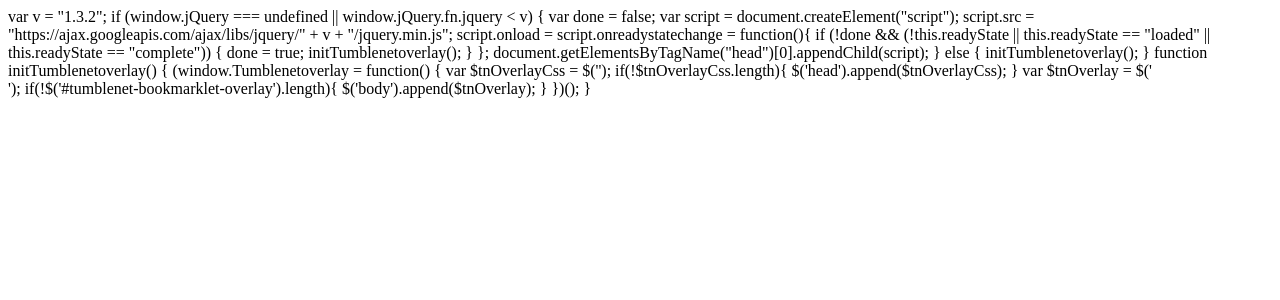
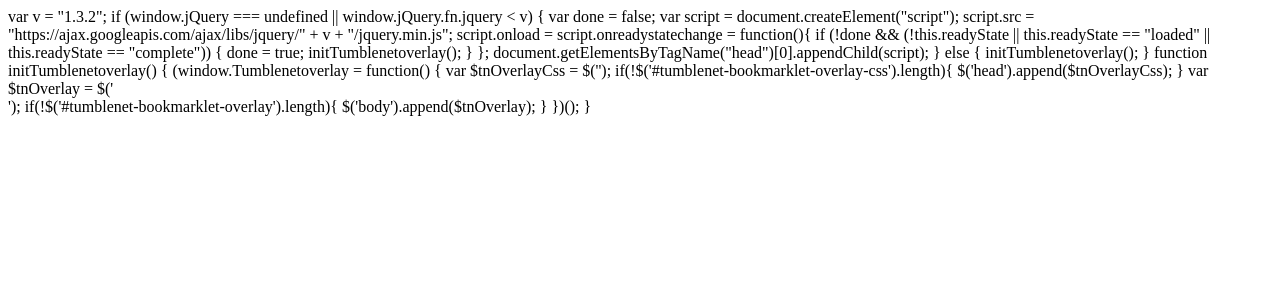
Before and after one commit to tumblenet/bookmarklets.tumblenet.ga, a Jekyll site: the page built from _bookmarklets/tumblenetOverlay.html, in a window 1280 px wide. Shown: the top 300 px of the page. Built offline with Jekyll 4.4.1, drawn with Linux system fonts in a browser that asks for light colours.

Commit message:
Update tumblenetOverlay.html

```diff
--- a/_bookmarklets/tumblenetOverlay.html
+++ b/_bookmarklets/tumblenetOverlay.html
@@ -2,8 +2,8 @@
 layout: bookmarklet
 jquery: yes
 ---
-var $tnOverlayCss = $('<link rel="stylesheet" href="{{ site.url }}/css/tumblenetOverlay.css">');
-if(!$tnOverlayCss.length){
+var $tnOverlayCss = $('<link id="tumblenet-bookmarklet-overlay-css" rel="stylesheet" href="{{ site.url }}/css/tumblenetOverlay.css">');
+if(!$('#tumblenet-bookmarklet-overlay-css').length){
   $('head').append($tnOverlayCss);
 }
 
```
